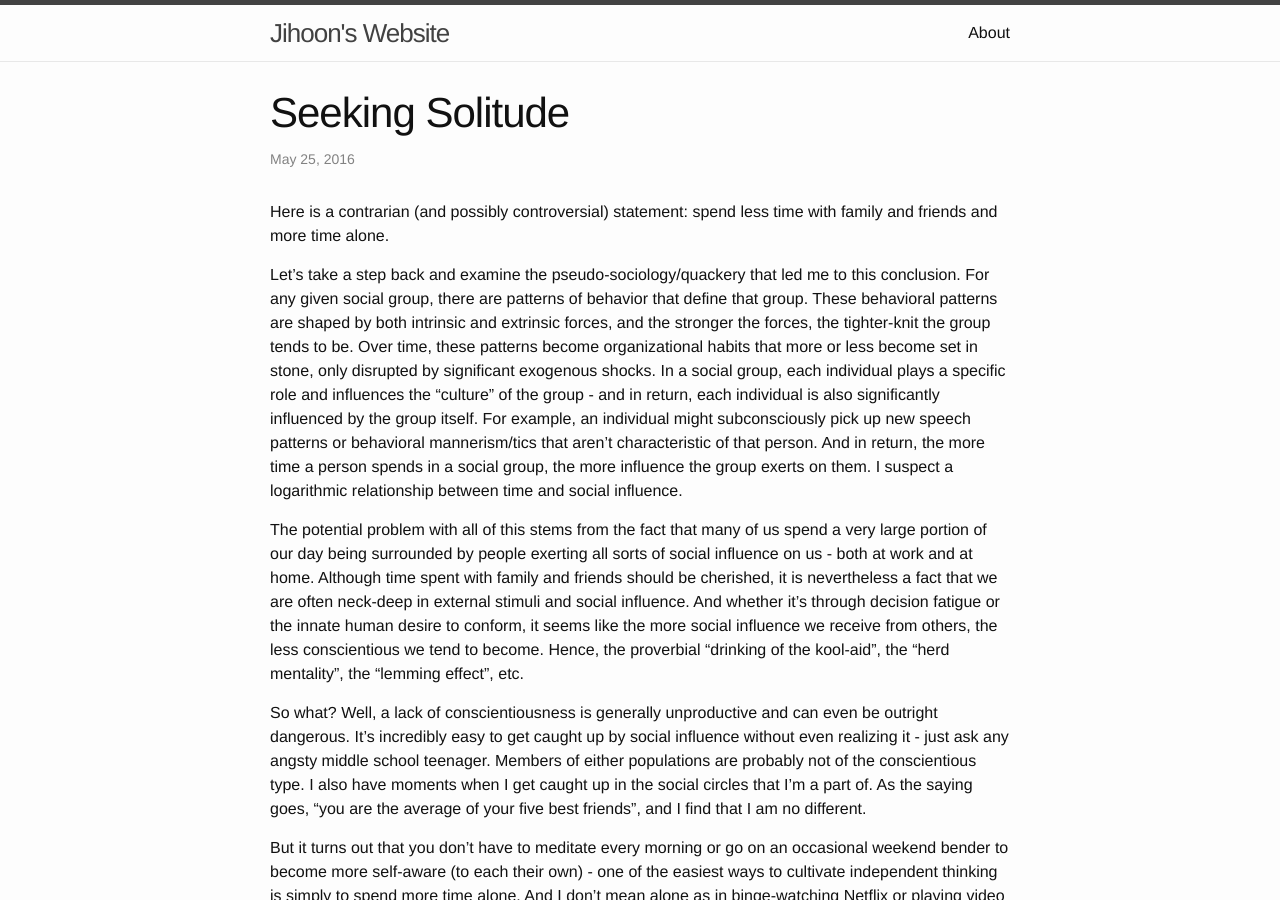
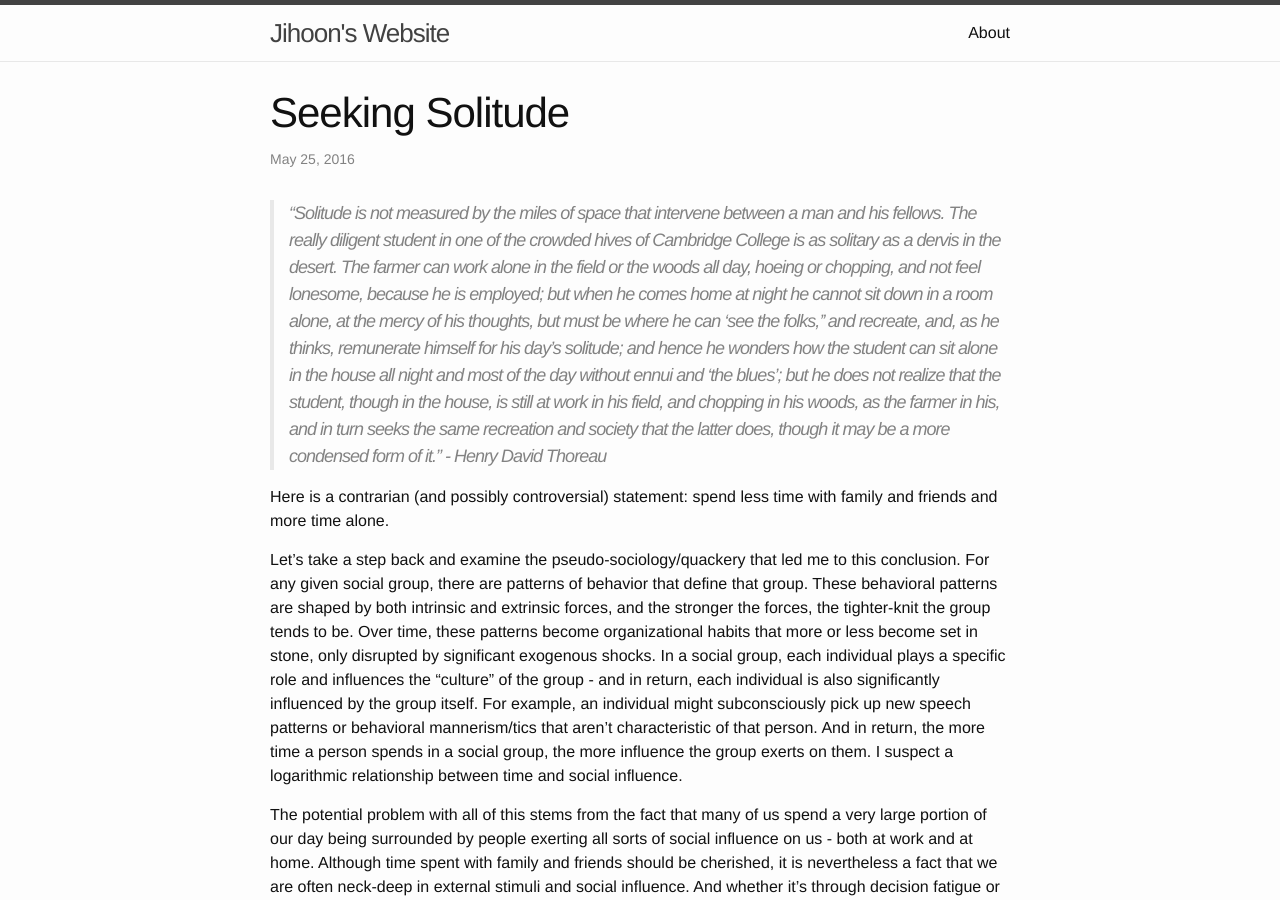
Before and after one commit to jihoon796/jihoon796.github.io, a Jekyll site: the page built from _posts/2016-05-26-seeking_solitude.markdown, in a window 1280 px wide and 900 px high. Built offline with Jekyll 4.4.1, drawn with Linux system fonts in a browser that asks for light colours.

Commit message:
edit essay

```diff
--- a/_posts/2016-05-26-seeking_solitude.markdown
+++ b/_posts/2016-05-26-seeking_solitude.markdown
@@ -4,6 +4,8 @@ title:  "Seeking Solitude"
 date:   2016-05-25 17:09:09 -0400
 categories: life
 ---
+
+>"Solitude is not measured by the miles of space that intervene between a man and his fellows. The really diligent student in one of the crowded hives of Cambridge College is as solitary as a dervis in the desert. The farmer can work alone in the field or the woods all day, hoeing or chopping, and not feel lonesome, because he is employed; but when he comes home at night he cannot sit down in a room alone, at the mercy of his thoughts, but must be where he can 'see the folks,'' and recreate, and, as he thinks, remunerate himself for his day's solitude; and hence he wonders how the student can sit alone in the house all night and most of the day without ennui and 'the blues'; but he does not realize that the student, though in the house, is still at work in his field, and chopping in his woods, as the farmer in his, and in turn seeks the same recreation and society that the latter does, though it may be a more condensed form of it." - Henry David Thoreau
 
 Here is a contrarian (and possibly controversial) statement: spend less time with family and friends and more time alone.
 
```
